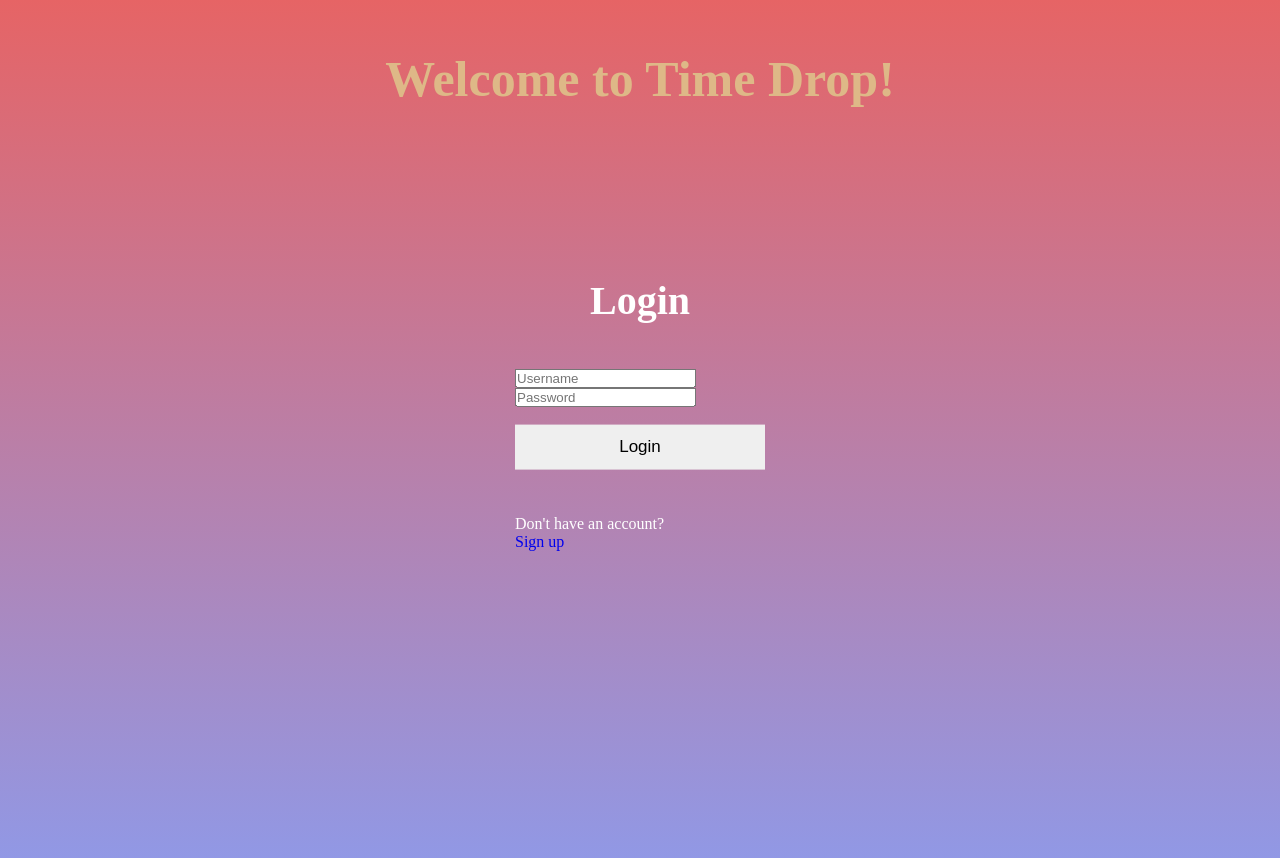
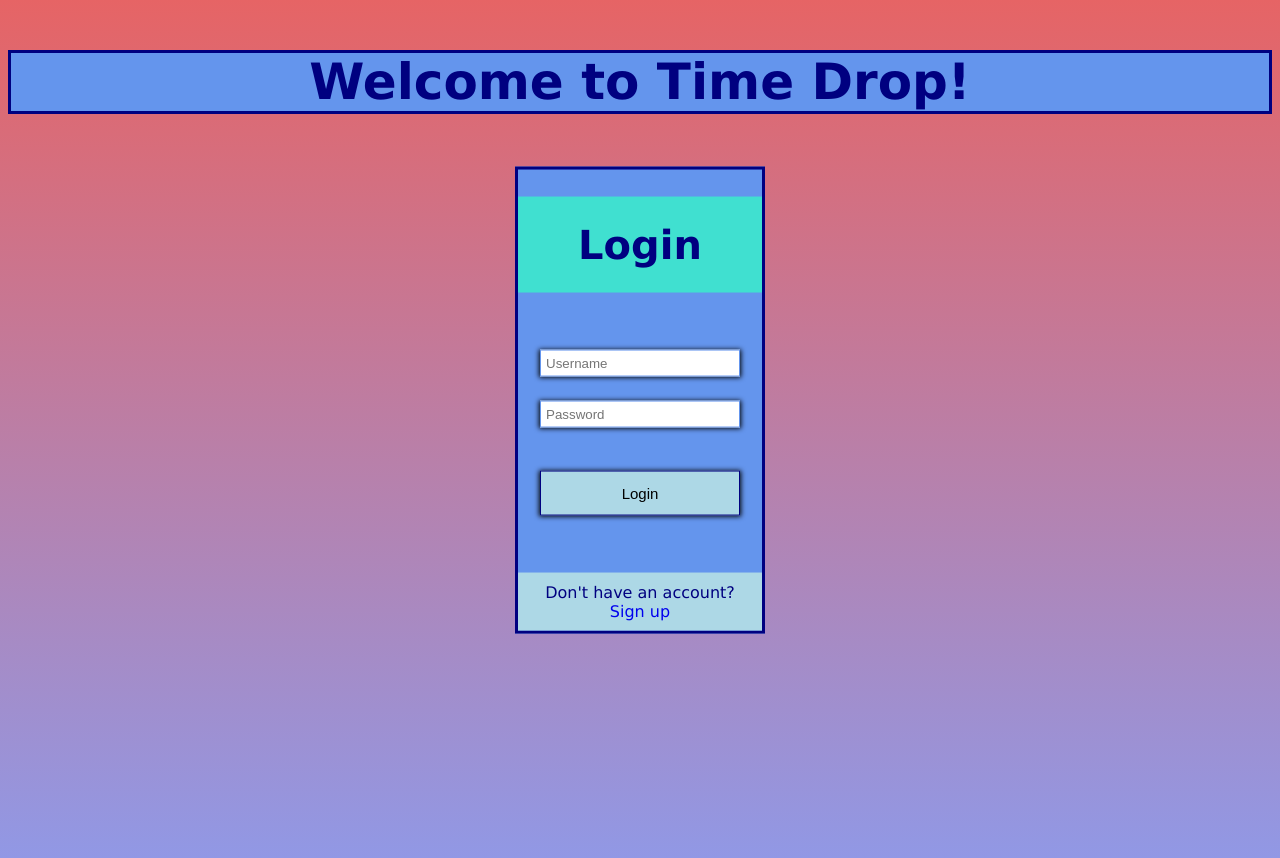
Before and after one commit to eltom55/TimeDrop, a Django app: template templates/Login.html in a window 1280 px wide. Run offline with Django 4.2, Linux system fonts and the light colour scheme; the template is opened without the code that fills it, so the values that code supplies are empty.

Commit message:
login page updated

```diff
--- a/templates/Login.html
+++ b/templates/Login.html
@@ -1,43 +1,216 @@
 <!DOCTYPE html>
 <html>
+
 <head>
   <title>Login</title>
-        <link rel="stylesheet" href = "Login.css">
+  <style>
+    * {
+      font-family: sans-serif margin 0;
+      padding: 0;
+      text-decoration: none;
+      box-sizing: border-box;
+    }
+
+    body {
+      min-height: 100vh;
+      background: linear-gradient(#e66465, #9198e5);
+    }
+
+    form {
+
+      width: 350px;
+      height: 800;
+      padding: 75px 50px;
+      position: absolute;
+      left: 50%;
+      top: 50%;
+      transform: translate(-50%, -50%);
+    }
+
+    h1 {
+      text-align: center;
+      margin-bottom: 45px;
+      color: navy;
+      font-size: 40px;
+      font-family: verdana;
+      padding: 25px 50px;
+      background: turquoise;
+    }
+
+    .loginBtn {
+      height: 45px;
+      width: 75%;
+      border: none;
+      outline: none;
+      background-size: 150%;
+      background-position: right;
+      font-size: 15px;
+    }
+
+    .signup {
+      color: navy;
+      font-family: verdana;
+      margin-top: 45px;
+      padding: 10px 20px;
+      background-color: lightblue;
+    }
+
+    h3 {
+      text-align: center;
+      font-family: verdana;
+      color: navy;
+      top: 0;
+      font-size: 50px;
+      background: cornflowerblue;
+      border: solid 3px navy;
+    }
+
+    .previousPage {
+      margin-top: 20px;
+    }
+
+    #whole {
+      background: cornflowerblue;
+      text-align: center;
+      border: solid 3px navy;
+    }
+
+    #rcorners3 {
+      border-radius: 25px;
+      background-color: lightblue;
+      background-position: left top;
+      background-repeat: repeat;
+      padding: 20px;
+      width: 200px;
+      height: 150px;
+    }
+
+    #Login {
+      background-color: lightblue;
+      border: solid 1px navy;
+      width: 200px;
+      padding: 5px 5px;
+      margin: 5%;
+      box-shadow: 0 0 5px 1px;
+    }
+
+    input[type=password],
+    input[type=text] {
+      border: solid 1px cornflowerblue;
+      width: 200px;
+      padding: 5px;
+      margin: 5%;
+      box-shadow: 0 0 5px 1px;
+    }
+
+    .calendarFormat {
+      text-align: center;
+    }
+
+    .ToDoBox {
+      border: 1px solid black;
+    }
+
+    .ToDo {
+      display: grid;
+      grid-template-columns: 1fr 3fr 1fr;
+    }
+
+    button:hover {
+      border: none;
+      color: green;
+      background-color: lightgreen;
+      box-shadow: 0 0 0px 0px;
+    }
+
+    p {
+      display: none;
+      font-family: verdana;
+      background-color: green;
+      border: none;
+      color: white;
+      padding: 16px 32px;
+    }
+  </style>
 </head>
+
 <body>
   <h3>Welcome to Time Drop!</h3>
   <form>
-
+    <div id='whole'>
       <h1>Login</h1>
-            <div class = "textBox">
-                <input type ="text" placeholder = "Username" id = "Username">
-
-            </div>
-            <div class ="textBox">
-                <input type="Password" placeholder = "Password" id = "Password">
+      <div id='credentials' class="textBox">
+        <input type="text" placeholder="Username" id="Username" onkeypress="active()" onchange="active()"
+          onclick="active()"><br>
+        <input type="password" placeholder="Password" id="Password" onkeypress="active()" onchange="active()"
+          onclick="active()">
       </div>
       <br>
-            <button onclick = "validate()" class = "loginBtn" id = "Login">Login</button>
-            <div class = "signup">
+      <button onclick="validate()" class="loginBtn" id="Login">Login</button>
+
+      <span id='pop_up'>
+        <p id='message'></p>
+      </span>
+
+      <div class="signup" id='signup'>
         Don't have an account?
         </br>
         <a href="SignUpPage.html">Sign up</a>
       </div>
+    </div>
     <script>
       document.getElementById("Login").onclick =
-                function validate()
-                {
+        function validate() {
           const userName = document.getElementById("Username").value;
           const password = document.getElementById("Password").value;
 
-                    if((userName == "") || (password == ""))
-                    {
+          if ((userName == "") || (password == "")) {
             alert("One or more fields is empty!");
           }
-                    else
-                    {
+          else {
             window.open('HomePage.html', 'newwindow');
           }
+        }
+
+      function active() {
+        var username = document.getElementById('Username').value;
+        var password = document.getElementById('Password').value;
+
+        var output_text = document.getElementById('message');
+        output_text.textContent = print_message(username, password);
+      }
+
+      function passwordCheck(password) {
+        var bool = false;
+        (password.length != 0 && password.length >= 8) ? (bool = true) : (bool = false);
+        return bool;
+      }
+
+      function print_message(u, p) {
+        let x = document.getElementById('message');
+        var text = '';
+
+        switch (true) {
+          case u.length != 0 && passwordCheck(p) == true:
+            text = 'Valid credentials';
+            x.style.backgroundColor = 'green';
+            break;
+          case u.length == 0 && passwordCheck(p) == true:
+            text = 'Invalid username';
+            x.style.backgroundColor = 'red';
+            break;
+          case u.length != 0 && passwordCheck(p) == false:
+            text = 'Password must be at least 8 characters';
+            x.style.backgroundColor = 'red';
+            break;
+          case u.length == 0 && passwordCheck(p) == false:
+            text = 'Invalid credentials';
+            x.style.backgroundColor = 'red';
+            break;
+        }
+
+        x.style.display = 'block';
+        return text;
       }
     </script>
   </form>
```
Lines whose indentation alone changed are shown as unchanged.
